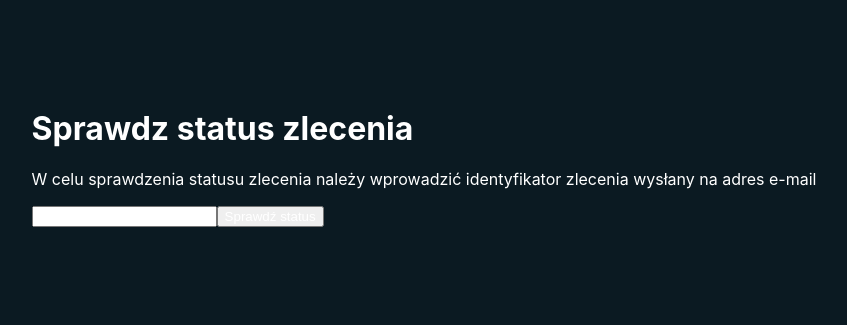
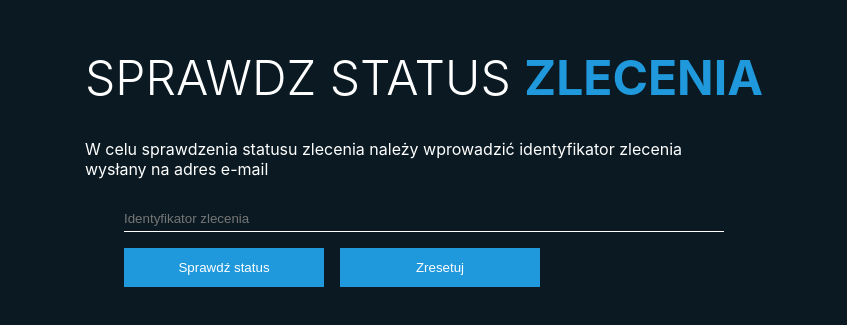
Before and after one commit to Biplo12/next-order-app, a Next.js app: page / in a window 1280 px wide. Shown: the part 233-558 px from the top of the page, without its empty margins (216-1063 px from the left). Built offline with nearby package versions, Linux system fonts and the light colour scheme; no server answers; the database is empty.

Commit message:
feat: form error handler

```diff
--- a/components/orderCheck/OrderCheck.jsx
+++ b/components/orderCheck/OrderCheck.jsx
@@ -6,23 +6,48 @@ const OrdersCheck = ({ ordersList }) => {
   const [error, setError] = useState(false);
   const handleCheck = () => {
     const filteredOrder = ordersList.filter((id) => id._id === orderId);
-    setOrder(filteredOrder.lenght === 0 ? "" : filteredOrder);
-    console.log(filteredOrder);
+    setOrder(filteredOrder);
+    filteredOrder.length === 0 ? setError(true) : "";
+  };
+  const handleReset = () => {
+    setOrder("");
+    setOrderId("");
+    setError(false);
   };
   return (
+    <>
       <div className={styles.container}>
-      <h1>Sprawdz status zlecenia</h1>
+        <div className={styles.top}>
+          <h1>
+            Sprawdz status <span>zlecenia</span>
+          </h1>
           <p>
             W celu sprawdzenia statusu zlecenia należy wprowadzić identyfikator
             zlecenia wysłany na adres e-mail
           </p>
-      <input type="text" onChange={(e) => setOrderId(e.target.value)} />
+        </div>
+        <div className={styles.bottom}>
+          <input
+            placeholder={"Identyfikator zlecenia"}
+            type="text"
+            onChange={(e) => setOrderId(e.target.value)}
+          />
+          <div className={styles.buttons}>
             <button onClick={handleCheck}>Sprawdź status</button>
+            <button type="reset" onClick={handleReset}>
+              Zresetuj
+            </button>
+          </div>
           {error && <h1>Nieprawidłowy identyfikator zlecenia</h1>}
-      <div className={styles.orderDetails}>
-        <h2>{order[0]?.title}</h2>
         </div>
       </div>
+      {order && (
+        <div className={order.length === 0 ? "" : styles.orderDetails}>
+          <h2>{order[0]?.title}</h2>
+          <p>{order[0]?.desc}</p>
+        </div>
+      )}
+    </>
   );
 };
 
--- a/components/orderCheck/OrderCheck.module.scss
+++ b/components/orderCheck/OrderCheck.module.scss
@@ -0,0 +1,68 @@
+.container {
+  width: 100%;
+  height: auto;
+  min-height: 100vh;
+  display: flex;
+  align-items: center;
+  justify-content: center;
+  flex-direction: column;
+  .top {
+    display: flex;
+    justify-content: center;
+    align-items: flex-start;
+    flex-direction: column;
+    h1 {
+      font-size: 3rem;
+      font-weight: 300;
+      text-transform: uppercase;
+      span {
+        font-weight: 700;
+        color: #1f98dc;
+      }
+    }
+    p {
+      max-width: 600px;
+      padding: 2rem 0;
+    }
+  }
+  .bottom {
+    display: flex;
+    justify-content: center;
+    align-items: flex-start;
+    flex-direction: column;
+
+    input {
+      min-width: 600px;
+      background-color: transparent;
+      border: none;
+      color: white;
+      border-bottom: 1px solid white;
+      outline: none;
+      padding-bottom: 5px;
+    }
+    .buttons {
+      display: flex;
+      button {
+        min-width: 200px;
+        background: #1f98dc;
+        padding: 0.75rem 2rem;
+        color: white;
+        margin-top: 1rem;
+        outline: none;
+        border: none;
+        cursor: pointer;
+        &:first-child {
+          margin-right: 1rem;
+        }
+      }
+    }
+  }
+}
+.orderDetails {
+  width: 100%;
+  height: 70vh;
+  display: flex;
+  align-items: center;
+  justify-content: center;
+  flex-direction: column;
+}
--- a/models/Order.js
+++ b/models/Order.js
@@ -10,6 +10,11 @@ const OrderSchema = new mongoose.Schema(
       type: String,
       required: true,
     },
+    status: {
+      type: String,
+      required: true,
+      default: "Serwisant przyjął zgłoszenie",
+    },
   },
   { timestamps: true }
 );
--- a/styles/Home.module.scss
+++ b/styles/Home.module.scss
@@ -1,10 +1,7 @@
 .container {
-  padding: 0 2rem;
 }
-
 .main {
   min-height: 100vh;
-  padding: 4rem 0;
   flex: 1;
   display: flex;
   flex-direction: column;
--- a/styles/globals.scss
+++ b/styles/globals.scss
@@ -1,7 +1,5 @@
 html,
 body {
-  padding: 0;
-  margin: 0;
   font-family: -apple-system, BlinkMacSystemFont, Segoe UI, Roboto, Oxygen,
     Ubuntu, Cantarell, Fira Sans, Droid Sans, Helvetica Neue, sans-serif;
   background-color: #0b1a22;
@@ -15,6 +13,8 @@ a {
 * {
   box-sizing: border-box;
   color: white;
+  padding: 0;
+  margin: 0;
 }
 
 input {
```
Also changed, not shown: assets/images/logo-big.png (added). Lines whose indentation alone changed are shown as unchanged.
